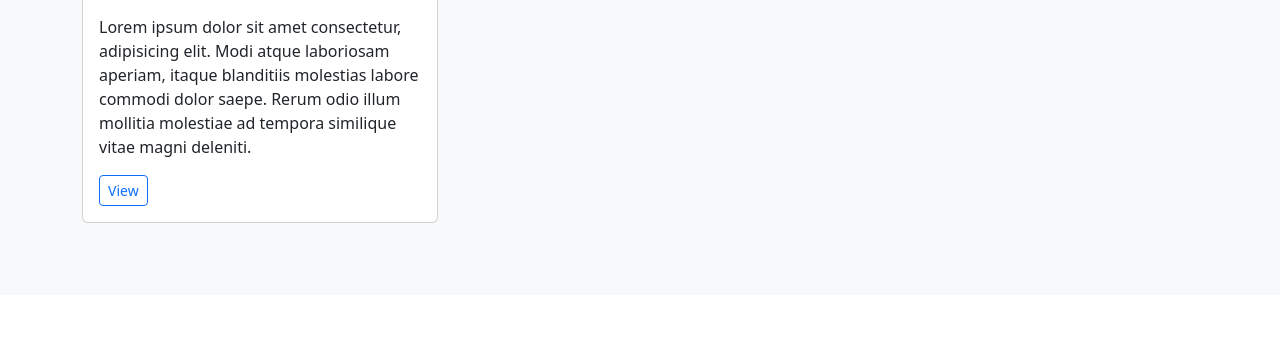
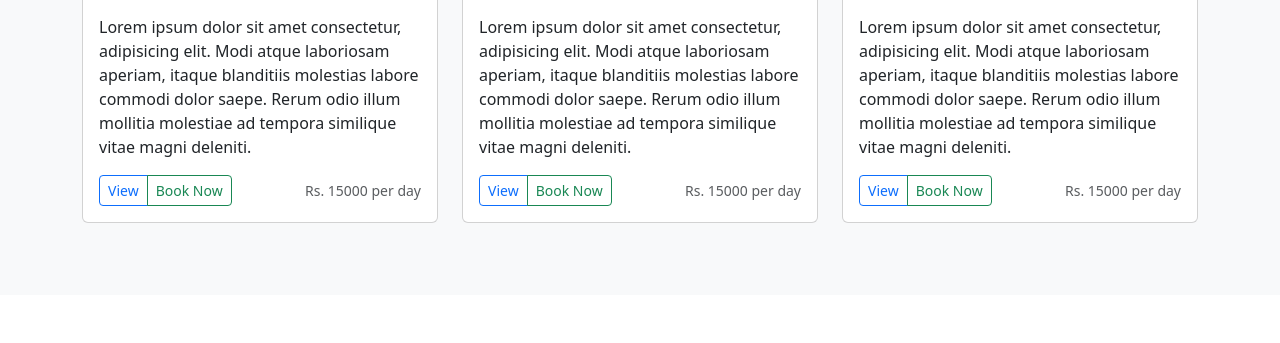
Before and after one commit to Achinit99/1HotelWebsite, a PHP site: page / in a window 1280 px wide. Shown: the part 516-859 px from the top of the page. Run offline with PHP 8.4, Linux system fonts and the light colour scheme.

Commit message:
Update index.php file

```diff
--- a/index.php
+++ b/index.php
@@ -38,7 +38,57 @@
                         <div class="d-flex justify-content-between align-items-center">
                           <div class="btn-group">
                               <button type="button" class="btn btn-outline-primary btn-sm">View</button>
+                              <button type="button" class="btn btn-outline-success btn-sm">Book Now</button>
+
                           </div>
+                          <small class="text-muted">Rs. 15000 per day</small>
+                        </div>
+                     </div>
+
+                  </div>
+              </div>
+
+
+              <div class="col-md-4">
+                  <div class="card mb-4 box-shadow">
+                     <img class="card-img-top" style="height:200px;" src="./img/hotel2.jpg" alt="Hotel img">
+
+                     <div class="card-body">
+                        <p class="card-text">
+                          Lorem ipsum dolor sit amet consectetur, adipisicing elit. Modi atque laboriosam aperiam,
+                          itaque blanditiis molestias labore commodi dolor saepe. Rerum odio illum mollitia molestiae
+                          ad tempora similique vitae magni deleniti.
+                        </p>
+                        <div class="d-flex justify-content-between align-items-center">
+                          <div class="btn-group">
+                              <button type="button" class="btn btn-outline-primary btn-sm">View</button>
+                              <button type="button" class="btn btn-outline-success btn-sm">Book Now</button>
+
+                          </div>
+                          <small class="text-muted">Rs. 15000 per day</small>
+                        </div>
+                     </div>
+
+                  </div>
+              </div>
+
+              <div class="col-md-4">
+                  <div class="card mb-4 box-shadow">
+                     <img class="card-img-top" style="height:200px;" src="./img/hotel3.jpg" alt="Hotel img">
+
+                     <div class="card-body">
+                        <p class="card-text">
+                          Lorem ipsum dolor sit amet consectetur, adipisicing elit. Modi atque laboriosam aperiam,
+                          itaque blanditiis molestias labore commodi dolor saepe. Rerum odio illum mollitia molestiae
+                          ad tempora similique vitae magni deleniti.
+                        </p>
+                        <div class="d-flex justify-content-between align-items-center">
+                          <div class="btn-group">
+                              <button type="button" class="btn btn-outline-primary btn-sm">View</button>
+                              <button type="button" class="btn btn-outline-success btn-sm">Book Now</button>
+
+                          </div>
+                          <small class="text-muted">Rs. 15000 per day</small>
                         </div>
                      </div>
 
@@ -46,6 +96,8 @@
               </div>
             </div>
 
+
+
         </div>
       </div>
     </main>
```
